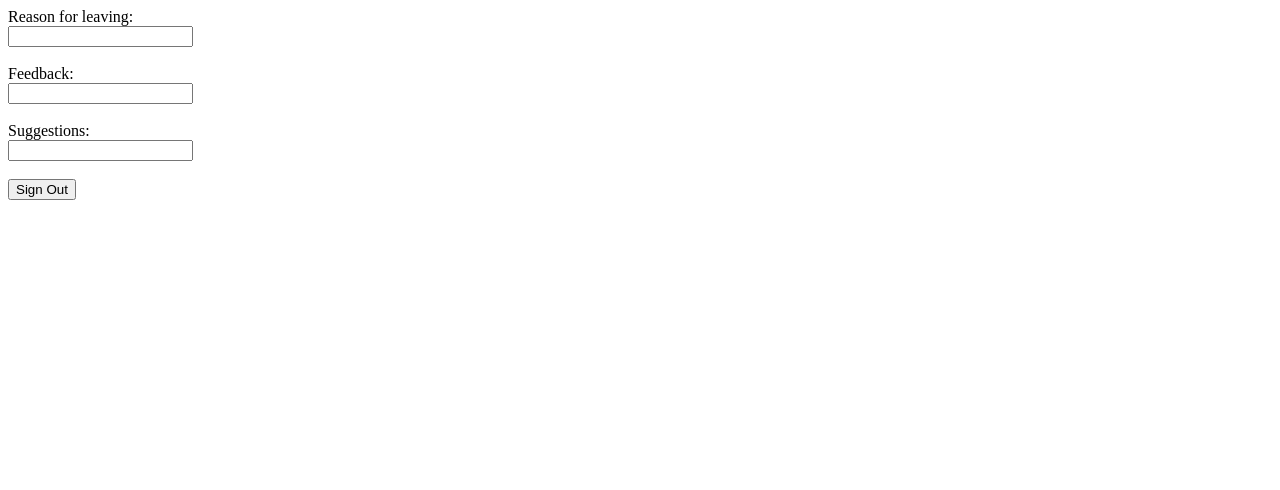
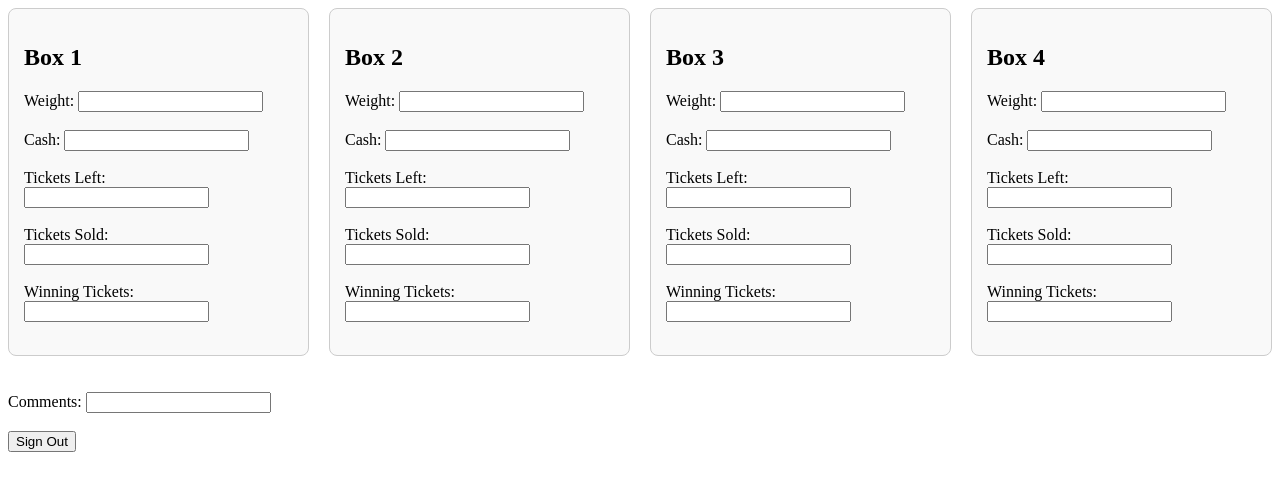
Before and after one commit to Dorst-J/Testing, a plain HTML site: page main/ChanticlearLogout.html in a window 1280 px wide. Drawn offline with Linux system fonts and the light colour scheme.

Commit message:
updating chanticlear

```diff
--- a/main/ChanticlearLogout.html
+++ b/main/ChanticlearLogout.html
@@ -5,19 +5,104 @@
   <title>Logout Form</title>
 </head>
 <body>
+  <form id="signOutForm">
+  <div class="form-grid">
+    <!-- Box 1 -->
+    <div class="box">
+      <h2>Box 1</h2>
+      <label>Weight:</label>
+      <input type="text" name="WeightBox1" required><br><br>
 
-  <form id="signOutForm">
-    <label>Reason for leaving:</label><br>
-    <input type="text" name="reason" required><br><br>
+      <label>Cash:</label>
+      <input type="text" name="CashBox1" required><br><br>
 
-    <label>Feedback:</label><br>
-    <input type="text" name="feedback" required><br><br>
+      <label>Tickets Left:</label>
+      <input type="text" name="LeftBox1" required><br><br>
 
-    <label>Suggestions:</label><br>
-    <input type="text" name="suggestions" required><br><br>
+      <label>Tickets Sold:</label>
+      <input type="text" name="SoldBox1" required><br><br>
 
+      <label>Winning Tickets:</label>
+      <input type="text" name="WinnerBox1" required><br><br>
+    </div>
+
+    <!-- Box 2 -->
+    <div class="box">
+      <h2>Box 2</h2>
+      <label>Weight:</label>
+      <input type="text" name="WeightBox2" required><br><br>
+
+      <label>Cash:</label>
+      <input type="text" name="CashBox2" required><br><br>
+
+      <label>Tickets Left:</label>
+      <input type="text" name="LeftBox2" required><br><br>
+
+      <label>Tickets Sold:</label>
+      <input type="text" name="SoldBox2" required><br><br>
+
+      <label>Winning Tickets:</label>
+      <input type="text" name="WinnerBox2" required><br><br>
+    </div>
+
+    <!-- Box 3 -->
+    <div class="box">
+      <h2>Box 3</h2>
+      <label>Weight:</label>
+      <input type="text" name="WeightBox3" required><br><br>
+
+      <label>Cash:</label>
+      <input type="text" name="CashBox3" required><br><br>
+
+      <label>Tickets Left:</label>
+      <input type="text" name="LeftBox3" required><br><br>
+
+      <label>Tickets Sold:</label>
+      <input type="text" name="SoldBox3" required><br><br>
+
+      <label>Winning Tickets:</label>
+      <input type="text" name="WinnerBox3" required><br><br>
+    </div>
+
+    <!-- Box 4 -->
+    <div class="box">
+      <h2>Box 4</h2>
+      <label>Weight:</label>
+      <input type="text" name="WeightBox4" required><br><br>
+
+      <label>Cash:</label>
+      <input type="text" name="CashBox4" required><br><br>
+
+      <label>Tickets Left:</label>
+      <input type="text" name="LeftBox4" required><br><br>
+
+      <label>Tickets Sold:</label>
+      <input type="text" name="SoldBox4" required><br><br>
+
+      <label>Winning Tickets:</label>
+      <input type="text" name="WinnerBox4" required><br><br>
+    </div>
+  </div>
+<br><br>
+  <label>Comments:</label>
+  <input type="text" name="comments" required><br><br>
   <button type="submit">Sign Out</button>
 </form>
+
+<style>
+.form-grid {
+  display: grid;
+  grid-template-columns: repeat(4, 1fr); /* 4 equal columns */
+  gap: 20px; /* spacing between boxes */
+}
+
+.box {
+  border: 1px solid #ccc;
+  padding: 15px;
+  border-radius: 8px;
+  background: #f9f9f9;
+}
+</style>
 
 <script>
 document.getElementById('signOutForm').addEventListener('submit', function(e) {
@@ -25,11 +110,30 @@
 
   const formData = new FormData(e.target);
   const newEntry = {
-      reason: formData.get('reason'),
-      feedback: formData.get('feedback'),
-      suggestions: formData.get('suggestions'),
+    WeightBox1: formData.get('WeightBox1'),
+    CashBox1: formData.get('CashBox1'),
+    LeftBox1: formData.get('LeftBox1'),
+    SoldBox1: formData.get('SoldBox1'),
+    WinnerBox1: formData.get('WinnerBox1'),
+    WeightBox2: formData.get('WeightBox2'),
+    CashBox2: formData.get('CashBox2'),
+    LeftBox2: formData.get('LeftBox2'),
+    SoldBox2: formData.get('SoldBox2'),
+    WinnerBox2: formData.get('WinnerBox2'),
+    WeightBox3: formData.get('WeightBox3'),
+    CashBox3: formData.get('CashBox3'),
+    LeftBox3: formData.get('LeftBox3'),
+    SoldBox3: formData.get('SoldBox3'),
+    WinnerBox3: formData.get('WinnerBox3'),
+    WeightBox4: formData.get('WeightBox4'),
+    CashBox4: formData.get('CashBox4'),
+    LeftBox4: formData.get('LeftBox4'),
+    SoldBox4: formData.get('SoldBox4'),
+    WinnerBox4: formData.get('WinnerBox4'),
+    comments: formData.get('comments'),
     timestamp: new Date().toISOString()
   };
+
 
     // ✅ Use the correct key here
     const existing = JSON.parse(localStorage.getItem('ChanticlearFormResponses')) || [];
```
Also changed, not shown: main/ChanticlearShifthandoff.html (+8 -13 lines). Lines whose indentation alone changed are shown as unchanged.
